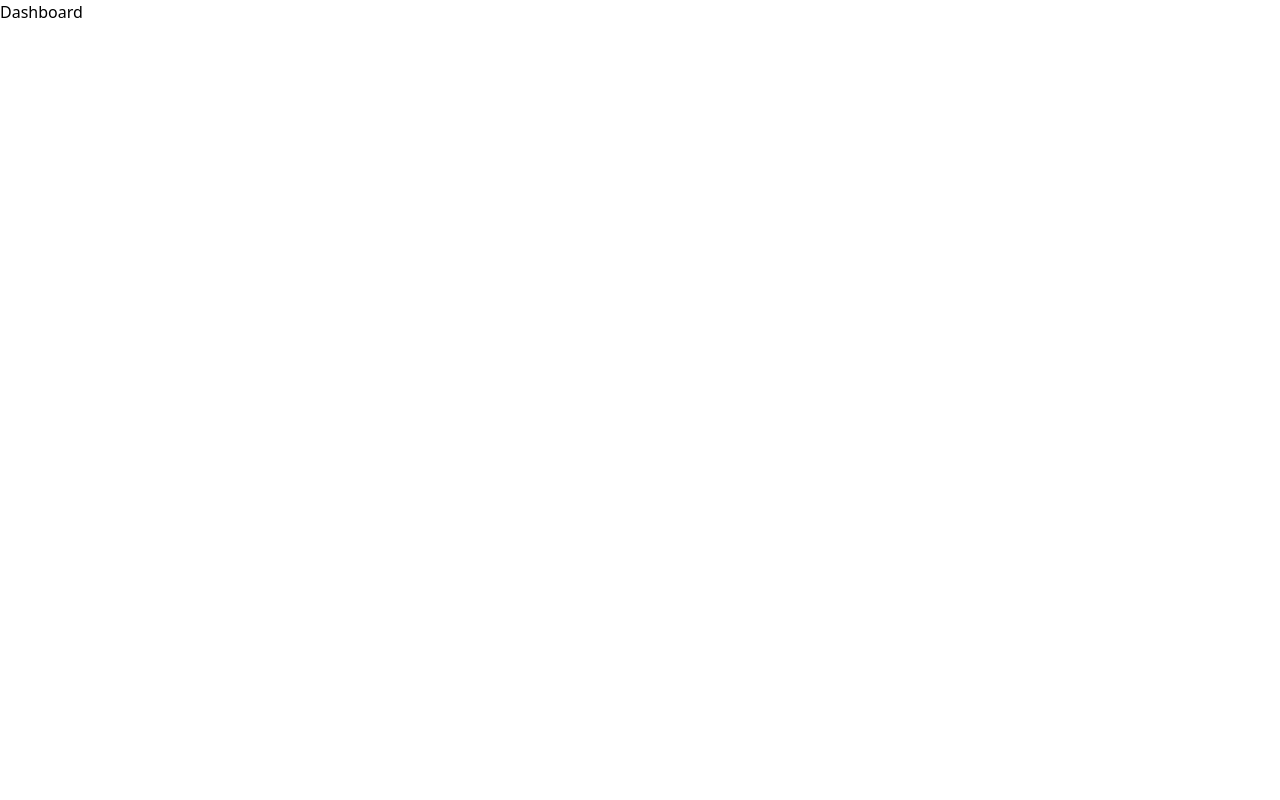
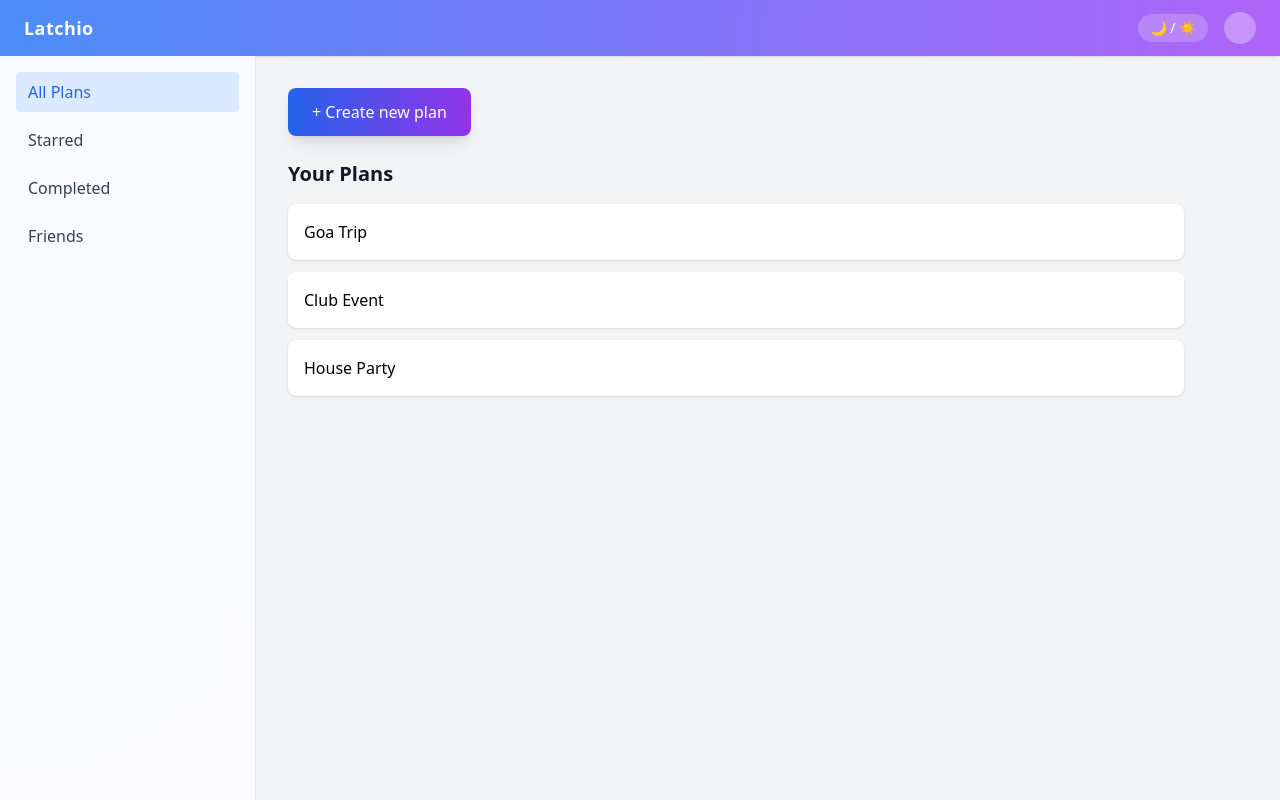
Before and after one commit to Nilotpal04/Latchio, a React (Vite) app: page / in a window 1280 px wide. Built offline with nearby package versions, Linux system fonts and the light colour scheme.

Commit message:
hardcoded the Dashboard UI page

```diff
--- a/src/App.jsx
+++ b/src/App.jsx
@@ -1,10 +1,11 @@
 import { Routes, Route } from "react-router-dom";
 import CreateEvent from "./pages/CreateEvent";
+import Dashboard from "./pages/Dashboard";
 
 function App() {
   return (
     <Routes>
-      <Route path="/" element={<h1>Dashboard</h1>} />
+      <Route path="/" element={<Dashboard/>} />
       <Route path="/create" element={<CreateEvent />} />
     </Routes>
   );
--- a/src/pages/Dashboard.jsx
+++ b/src/pages/Dashboard.jsx
@@ -0,0 +1,84 @@
+import { useNavigate } from "react-router-dom";
+
+function Dashboard() {
+  const navigate = useNavigate();
+
+  return (
+    <div className="h-screen flex flex-col bg-gradient-to-br from-blue-100 to-purple-100">
+
+      <div className="flex justify-between items-center px-6 py-3 backdrop-blur-md bg-gradient-to-r from-blue-500/90 to-purple-500/90 text-white shadow">
+        <h1 className="text-lg font-bold tracking-wide">Latchio</h1>
+
+        <div className="flex items-center gap-4">
+          <button className="bg-white/20 px-3 py-1 rounded-full text-sm hover:bg-white/30 transition">
+            🌙 / ☀️
+          </button>
+          <div className="w-8 h-8 bg-white/30 rounded-full"></div>
+        </div>
+      </div>
+
+      <div className="flex flex-1">
+
+        <div className="w-64 bg-white/80 backdrop-blur-md p-4 border-r">
+          <ul className="space-y-2 text-gray-700">
+
+            <li className="px-3 py-2 rounded bg-blue-100 text-blue-600 font-medium">
+              All Plans
+            </li>
+
+            <li className="px-3 py-2 rounded hover:bg-gray-100 cursor-pointer">
+              Starred
+            </li>
+
+            <li className="px-3 py-2 rounded hover:bg-gray-100 cursor-pointer">
+              Completed
+            </li>
+
+            <li className="px-3 py-2 rounded hover:bg-gray-100 cursor-pointer">
+              Friends
+            </li>
+
+          </ul>
+        </div>
+
+        <div className="flex-1 p-8 bg-gray-100">
+
+          <div className="max-w-4xl">
+
+            <button
+              onClick={() => navigate("/create")}
+              className="mb-6 bg-gradient-to-r from-blue-600 to-purple-600 text-white px-6 py-3 rounded-lg shadow-lg hover:shadow-xl hover:scale-105 transition"
+            >
+              + Create new plan
+            </button>
+
+            <h2 className="text-xl font-bold mb-4 text-gray-900">
+              Your Plans
+            </h2>
+
+            <div className="space-y-3">
+
+              <div className="p-4 bg-white rounded-lg shadow hover:shadow-lg hover:-translate-y-0.5 transition cursor-pointer">
+                Goa Trip
+              </div>
+
+              <div className="p-4 bg-white rounded-lg shadow hover:shadow-lg hover:-translate-y-0.5 transition cursor-pointer">
+                Club Event
+              </div>
+
+              <div className="p-4 bg-white rounded-lg shadow hover:shadow-lg hover:-translate-y-0.5 transition cursor-pointer">
+                House Party
+              </div>
+
+            </div>
+
+          </div>
+
+        </div>
+
+      </div>
+    </div>
+  );
+}
+
+export default Dashboard;
```
